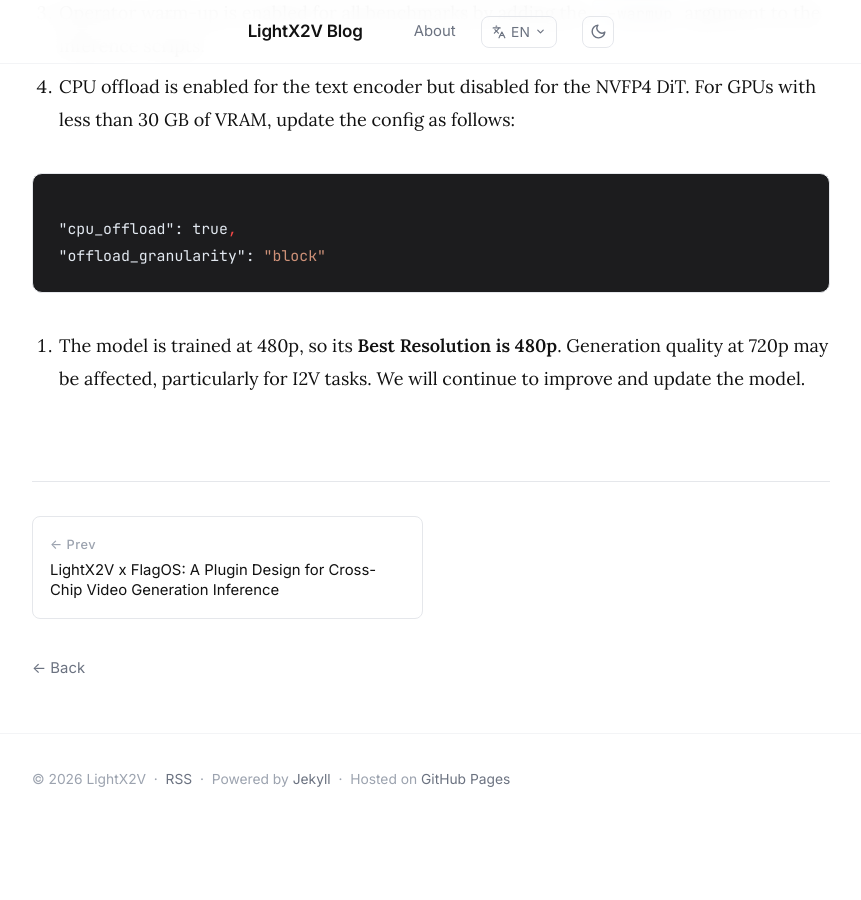
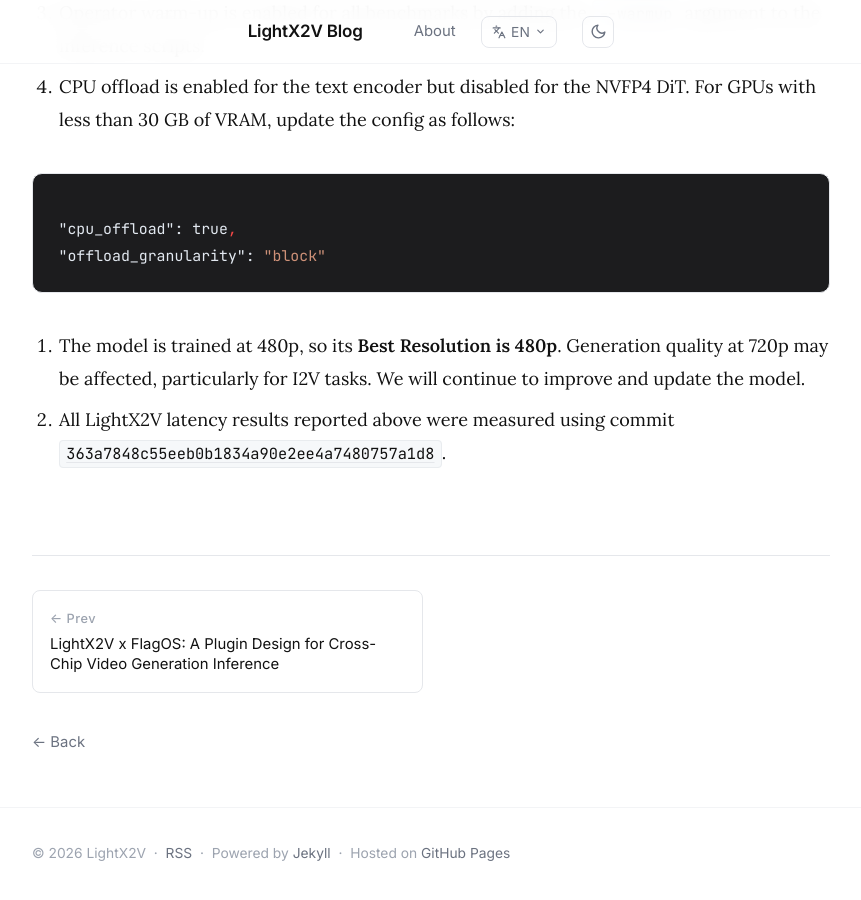
Before and after one commit to ModelTC/LightX2V-BLOG, a Jekyll site: the page built from _articles/Wan22-NVFP4-Sparse.md, in a window 1280 px wide and 900 px high, scrolled down 13055 px. Shown: the whole window, without its empty margins (209-1070 px from the left). Built offline with Jekyll 4.4.1, drawn with Linux system fonts in a browser that asks for light colours; before the commit the page ends 13880 px from its top, so only the background shows below that.

Commit message:
update extreme

````diff
--- a/_articles/Wan22-NVFP4-Sparse.md
+++ b/_articles/Wan22-NVFP4-Sparse.md
@@ -297,3 +297,4 @@ Scripts:
 ```
 
 5. The model is trained at 480p, so its **Best Resolution is 480p**. Generation quality at 720p may be affected, particularly for I2V tasks. We will continue to improve and update the model.
+6. All LightX2V latency results reported above were measured using commit [`363a7848c55eeb0b1834a90e2ee4a7480757a1d8`](https://github.com/ModelTC/LightX2V/commit/363a7848c55eeb0b1834a90e2ee4a7480757a1d8).
````
